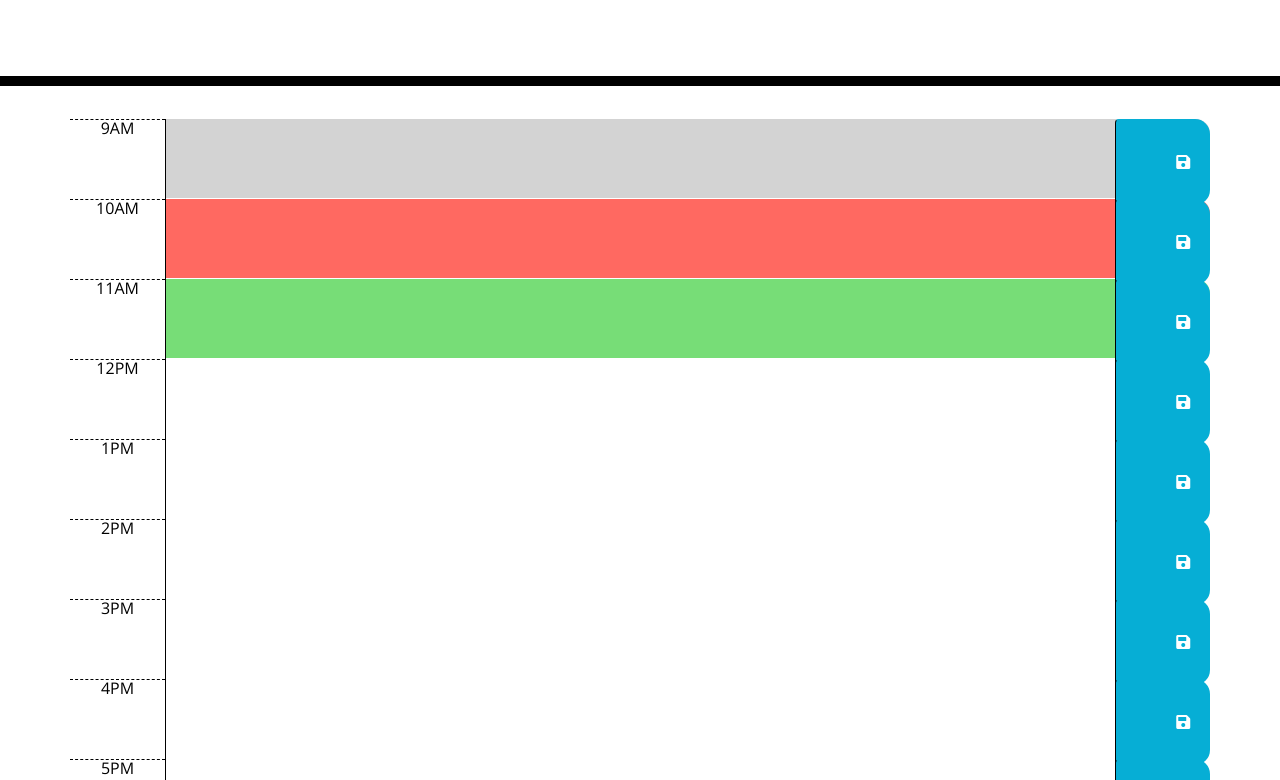
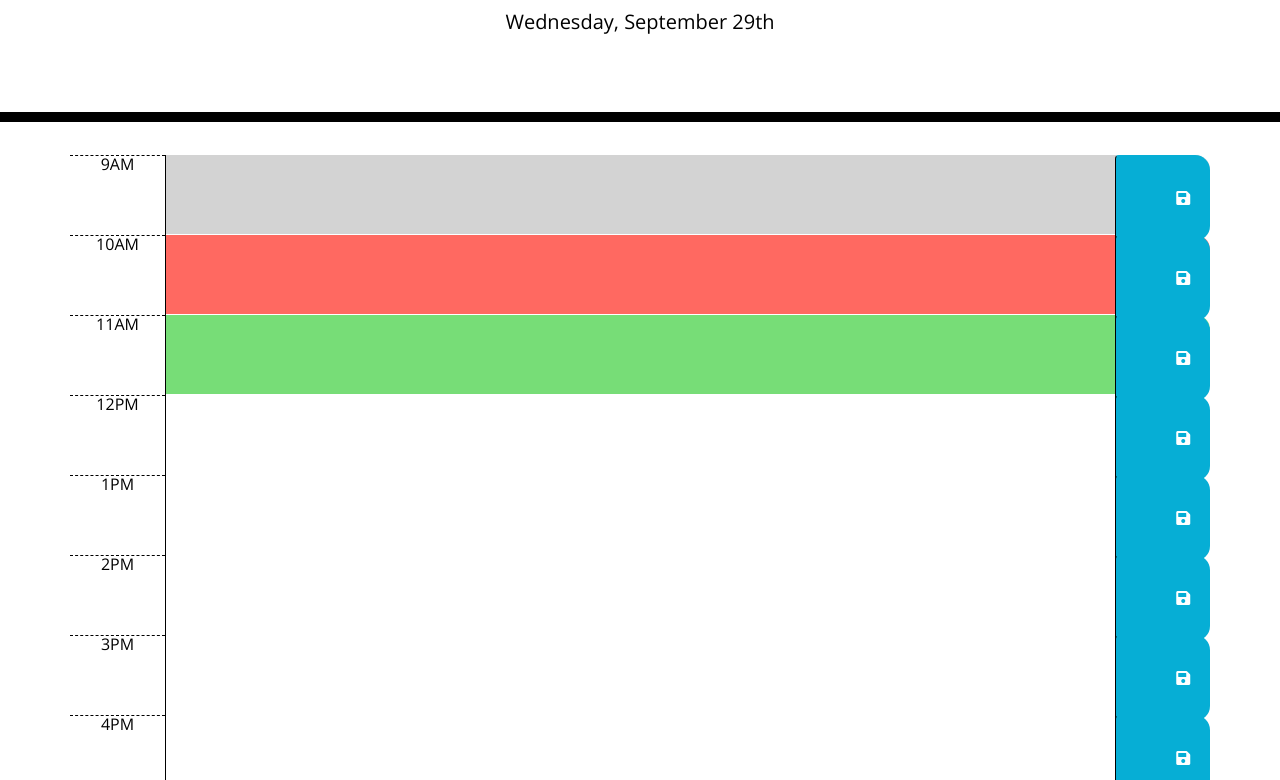
Before and after one commit to Ivo-Gatzinski/workday-planner, a plain HTML site: page index.html in a window 1280 px wide. Shown: the part 182-962 px from the top of the page. Drawn offline with nearby package versions, Linux system fonts and the light colour scheme; files that its build step writes are made by us from their sources.

Commit message:
add pseudo code for timing task

```diff
--- a/Assets/js/script.js
+++ b/Assets/js/script.js
@@ -0,0 +1,81 @@
+// use TODO list exercise
+// use LI exercise
+// use John workshop
+
+//add current day to header
+var today = moment().format("dddd, MMMM Do");
+$("#currentDay").text(today);
+
+
+//let currentHour = get the current hour
+
+// GIVEN currentHour = 3
+
+// GIVEN an blockHour element = 9
+
+// BEHAVIOR WE WANT: WHAT CLASS should we set on 9AM?
+
+// EXPECTED RESULT: ADD PAST CLASS on 9AM element
+
+// What are the steps to get to our result?
+
+// Compare  HOUR ASSOCIATED WITH TIME BLOCK to CURRENTHOUR
+
+// let blockHour = get time block hour (in our example, this is 9)
+
+// IF current hour 15:00 < blockHour 21:00
+
+// THEN we add FUTURE class to blockHour
+
+// ELSE IF currentHour > blockHour
+
+// THEN "past" class to block element
+
+// ELSE  [ this is result of previous two ifs: currentHour = blockHour]
+
+// THEN "present" class to block element
+
+
+// PART ONE
+//when loading website
+//we see grey if that block is BEFORE current time
+// - check time
+// - everything before current time becomes grey css
+//      - add class past to the right row
+//      - add class present to the right row
+//      - add class future to the right row
+//
+
+// if time = future, then add future class (which already makes it green by the given css)
+
+// timeArray = [ "9", ... "17"]
+
+// var currentTime = moment().hour();
+
+// for (i = 0; i < timeArray.length; i++)
+//  {
+//      if (currentTime === timeArray[i]){
+
+        // SEARCH javascript FOR RIGHT SYNTAX
+//         $("#hour-i") // UPDATE CLASSES - add a class name that says "present" or "future" or "past"
+//      }
+//  }
+
+
+
+// - everything after current time becomes green css
+//we see red if that block is DURING current time
+//we see green if that block is AFTER current time
+//
+
+// PART TWO
+
+//take input from calendar input textarea class
+//add to a key in localStorage
+//localStorage.setItem("hour9", "meeting with John")
+
+// var input = getElementbyID("#Hour-9").text("userinput from textarea")
+
+//localStorage.setItem("#Hour-9", input)
+
+//every time user loads the page, we rewrite each hour row with string from localStorage
--- a/index.html
+++ b/index.html
@@ -18,7 +18,7 @@
       href="https://fonts.googleapis.com/css?family=Open+Sans&display=swap"
       rel="stylesheet"
     />
-    <link rel="stylesheet" href="style.css" />
+    <link rel="stylesheet" href="./Assets/css/style.css" />
     <title>Work Day Scheduler</title>
   </head>
 
@@ -110,5 +110,6 @@
 
     <!-- link your javascript files here. (Must be after jquery is linked!
       You should be able to explain why that is to be "employer ready".) -->
+      <script src="Assets/js/script.js"></script>
   </body>
 </html>
```
